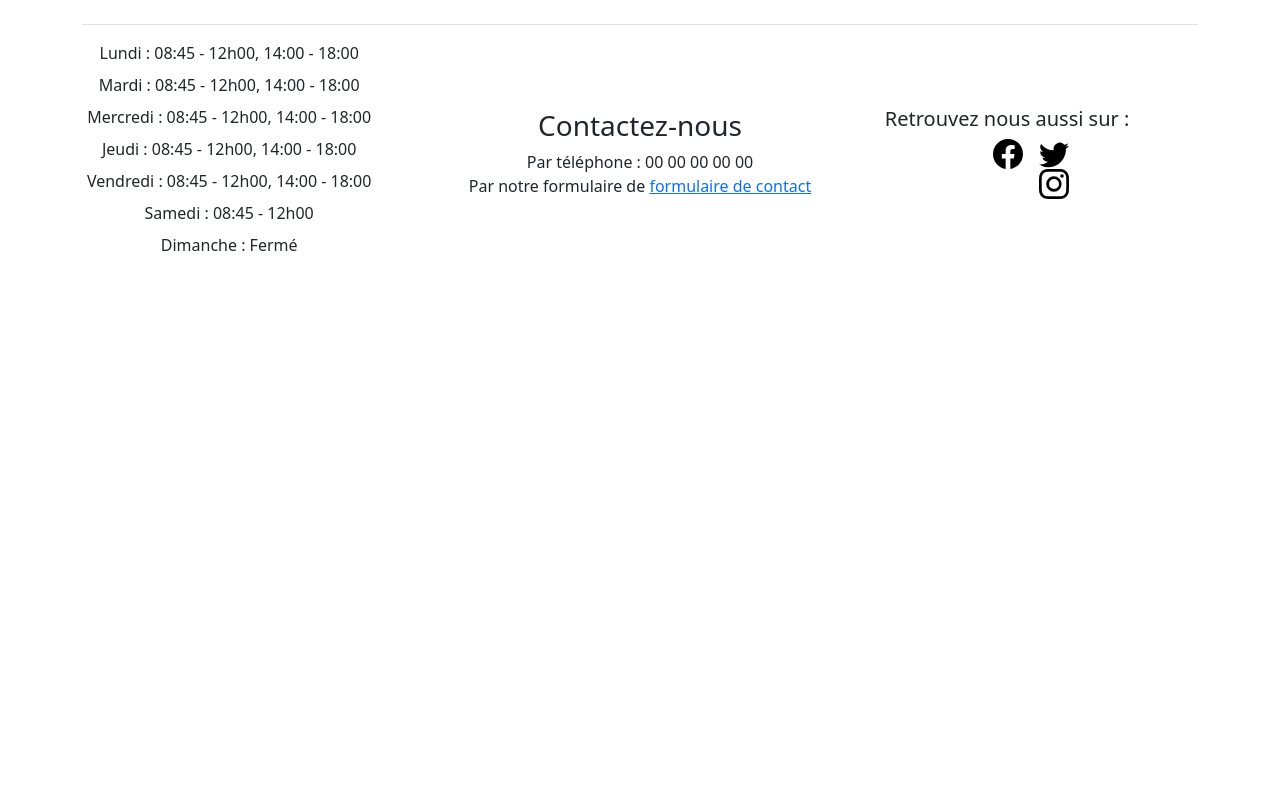
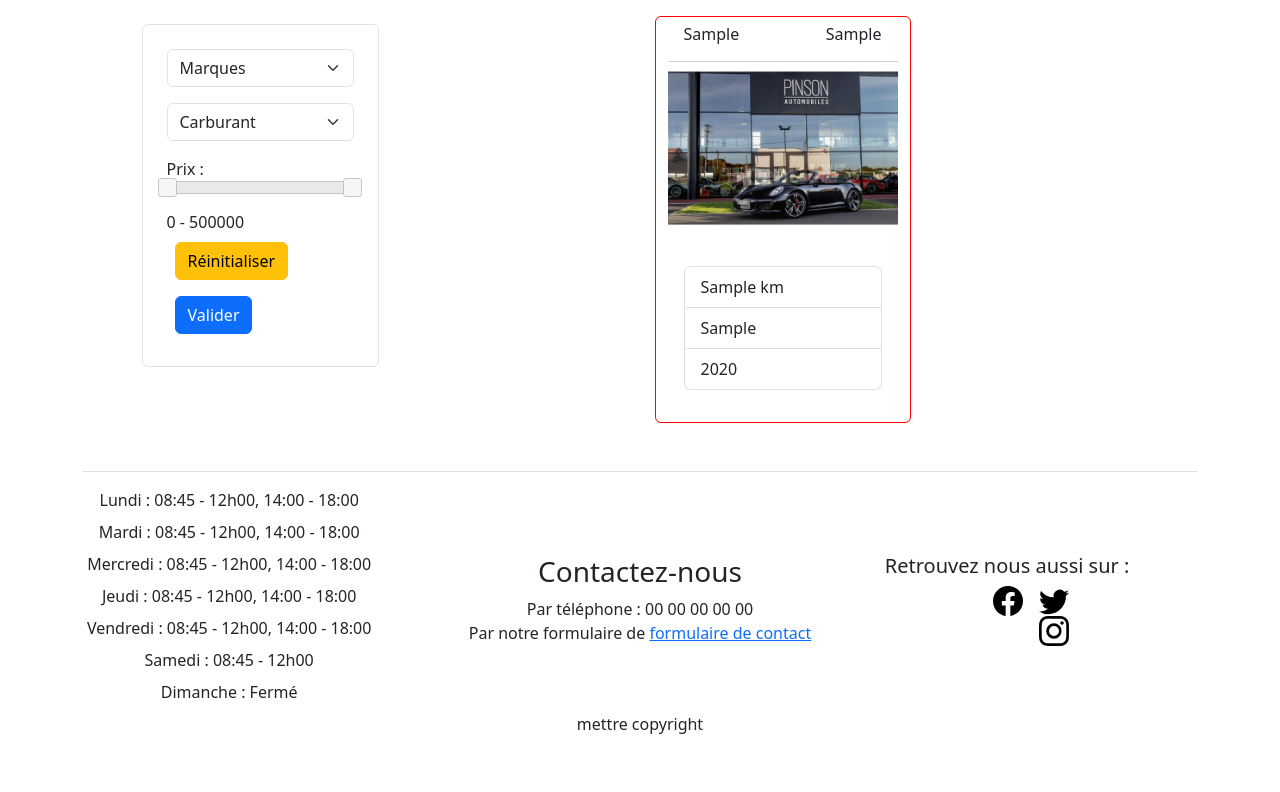
Before and after one commit to Krystopher88/GarageVParrot-PHP, a PHP site: page /used_vehicles.php in a window 1280 px wide. Shown: the part 96-888 px from the top of the page. Before the commit the page ends 347 px from the top, so only its background shows below. Run offline with PHP 8.4, Linux system fonts and the light colour scheme; tables that the repository leaves empty or names only in its code hold one stand-in row (values such as "Sample post"); some libraries are stand-ins or nearby versions.

Commit message:
Implementation of the search filter for used vehicles

```diff
--- a/BDD/vparrot_bdd.sql
+++ b/BDD/vparrot_bdd.sql
@@ -55,6 +55,6 @@ USE vparrot_bdd;
 
 -- Table insertion test2 `Used_Vehicles`
 
-INSERT INTO `Used_Vehicles` (`id`, `pictures`, `brand`, `model`, `mileage`, `fuel_type`, `year`, `price`) VALUES
-(7, NULL, 'Bentley', 'Continental GT3', 180200, 'Essence', 2011, 59990),
-(8, NULL, 'Hummer', 'H1', 44800, 'Essence', 2000, 78900);
+-- INSERT INTO `Used_Vehicles` (`id`, `pictures`, `brand`, `model`, `mileage`, `fuel_type`, `year`, `price`) VALUES
+-- (7, NULL, 'Bentley', 'Continental GT3', 180200, 'Essence', 2011, 59990),
+-- (8, NULL, 'Hummer', 'H1', 44800, 'Essence', 2000, 78900);
--- /dev/null
+++ b/assets/JS/script.js
@@ -0,0 +1,32 @@
+$(document).ready(function() {
+  // Sélectionner l'élément du slider par son ID
+  var slider = $("#price-slider");
+
+  // Initialiser le slider avec les options appropriées
+  slider.slider({
+    range: true, // Activer la sélection d'une plage de valeurs
+    min: 0, // Valeur minimale du range
+    max: 500000, // Valeur maximale du range
+    values: [0 , 500000], // Plage de valeurs initiale
+    step: 1000, // Pas d'incrémentation du slider
+    create: function() {
+      // Ajouter des ronds personnalisés
+      var handles = slider.find(".ui-slider-handle");
+      handles.eq(0).addClass("first-handle");
+      handles.eq(1).addClass("second-handle");
+
+      // Afficher les valeurs initiales du range dans la div
+      var minPrice = slider.slider("values", 0);
+      var maxPrice = slider.slider("values", 1);
+      $("#price-values").text(minPrice + " - " + maxPrice);
+    },
+    slide: function(event, ui) {
+      // Mettre à jour les valeurs des inputs cachés
+      $("#minPrice").val(ui.values[0]);
+      $("#maxPrice").val(ui.values[1]);
+
+      // Mettre à jour les valeurs du range dans la div en temps réel
+      $("#price-values").text(ui.values[0] + " - " + ui.values[1]);
+    }
+  });
+});
--- a/index.php
+++ b/index.php
@@ -1,8 +1,8 @@
 <?php
 require_once('templates/head.php');
 
-$comments = getImportComments($pdo);
-$UsedVehiculeSliders = getImportUsedVehicle($pdo);
+
+
 ?>
 
 
--- a/lib/pdo.php
+++ b/lib/pdo.php
@@ -44,6 +44,42 @@ function getImportUsedVehicle(PDO $pdo, int $limit = null)
   }
 
   $query->execute();
-  return $query->fetchAll();
+
+  return $query->fetchAll(PDO::FETCH_ASSOC);
 }
-?>
+
+function getFilterUsedVehicle(PDO $pdo, $brand, $fuel_type, $minPrice, $maxPrice)
+{
+  $sql = 'SELECT * FROM Used_Vehicles WHERE 1=1';
+
+  if ($brand) {
+    $sql .= ' AND brand = :brand';
+  }
+
+  if ($fuel_type) {
+    $sql .= ' AND fuel_type = :fuel_type';
+  }
+
+  if ($minPrice !== '' && $maxPrice !== '') {
+    $sql .= ' AND price BETWEEN :minPrice AND :maxPrice';
+  }
+
+  $query = $pdo->prepare($sql);
+
+  if ($brand) {
+    $query->bindParam(':brand', $brand, PDO::PARAM_STR);
+  }
+
+  if ($fuel_type) {
+    $query->bindParam(':fuel_type', $fuel_type, PDO::PARAM_STR);
+  }
+
+  if ($minPrice !== '' && $maxPrice !== '') {
+    $query->bindParam(':minPrice', $minPrice, PDO::PARAM_INT);
+    $query->bindParam(':maxPrice', $maxPrice, PDO::PARAM_INT);
+  }
+
+  $query->execute();
+
+  return $query->fetchAll(PDO::FETCH_ASSOC);
+}
--- a/templates/footer.php
+++ b/templates/footer.php
@@ -27,5 +27,6 @@
         <li class="ms-3"><a class="text-body-secondary" href="#"><img src="./assets/icons/instagram.svg" alt="Logo Instagram" class="icon_footer"></a></li>
       </ul>
     </div>
+    <p>mettre copyright</p>
   </footer>
   <!-- FOOTER END -->
--- a/templates/head.php
+++ b/templates/head.php
@@ -13,6 +13,9 @@ son propre garage à Toulouse en 2021.">
   <link href="https://cdn.jsdelivr.net/npm/bootstrap@5.3.0/dist/css/bootstrap.min.css" rel="stylesheet"
   integrity="sha384-9ndCyUaIbzAi2FUVXJi0CjmCapSmO7SnpJef0486qhLnuZ2cdeRhO02iuK6FUUVM" crossorigin="anonymous">
   <link rel="stylesheet" href="https://cdn.jsdelivr.net/npm/bootstrap-icons@1.10.5/font/bootstrap-icons.css">
+  <link rel="stylesheet" href="https://cdnjs.cloudflare.com/ajax/libs/bootstrap-slider/11.0.2/css/bootstrap-slider.min.css">
+  <script src="https://cdnjs.cloudflare.com/ajax/libs/bootstrap-slider/11.0.2/bootstrap-slider.min.js"></script>
+  <link rel="stylesheet" href="https://code.jquery.com/ui/1.12.1/themes/base/jquery-ui.css">
   <link rel="stylesheet" href="./assets/css/style.css">
   <title>Garage Vincent Parrot</title>
 </head>
--- a/templates/slider_used_vehicles.php
+++ b/templates/slider_used_vehicles.php
@@ -1,3 +1,7 @@
+<?php
+$UsedVehiculeSliders = getImportUsedVehicle($pdo);
+?>
+
 <div id="carouselExample" class="carousel slide" data-bs-ride="carousel">
   <div class="carousel-inner">
     <!-- SLIDER USED VEHICLE START CONTENT ONE -->
--- a/templates/slider_visitor_comments.php
+++ b/templates/slider_visitor_comments.php
@@ -1,3 +1,7 @@
+<?php
+$comments = getImportComments($pdo);
+?>
+
 <div class="row col-lg-8">
   <!-- SLIDER VISITOR COMMENTS START -->
   <div id="carousel" class="carousel slide" data-bs-ride="carousel">
--- a/used_vehicles.php
+++ b/used_vehicles.php
@@ -1,7 +1,35 @@
 <?php
 require_once('templates/head.php');
+require_once('lib/pdo.php');
 
 $UsedVehiculeSliders = getImportUsedVehicle($pdo);
+
+// Récupérer les marques distinctes depuis la base de données
+$brandQuery = $pdo->query('SELECT DISTINCT brand FROM Used_Vehicles');
+$brands = $brandQuery->fetchAll(PDO::FETCH_COLUMN);
+
+// Récupérer les types de carburant distincts depuis la base de données
+$fuelTypeQuery = $pdo->query('SELECT DISTINCT fuel_type FROM Used_Vehicles');
+$fuelTypes = $fuelTypeQuery->fetchAll(PDO::FETCH_COLUMN);
+
+$brand = $_GET['brand'] ?? null;
+$fuel_type = $_GET['fuel_type'] ?? null;
+$minPrice = isset($_GET['minPrice']) ? $_GET['minPrice'] : '';
+$maxPrice = isset($_GET['maxPrice']) ? $_GET['maxPrice'] : '';
+$reset = isset($_GET['reset']);
+
+// Réinitialiser les filtres si le bouton "Réinitialiser" est cliqué
+if ($reset) {
+  $brand = null;
+  $fuel_type = null;
+  $minPrice = '';
+  $maxPrice = '';
+}
+
+// Modifier cette ligne pour utiliser la fonction de filtrage appropriée
+if ($brand || $fuel_type || ($minPrice !== '' && $maxPrice !== '')) {
+  $UsedVehiculeSliders = getFilterUsedVehicle($pdo, $brand, $fuel_type, $minPrice, $maxPrice);
+}
 ?>
 
 
@@ -13,7 +41,57 @@ $UsedVehiculeSliders = getImportUsedVehicle($pdo);
   <!-- HEADER END -->
 
   <!-- MAIN START -->
+  <div class="row justify-content-center">
+    <div class="col-3 p-4">
+      <form action="" method="GET" class="form-control p-4">
+        <select name="brand" id="" class="form-select mb-3">
+          <option value="" selected>Marques</option>
+          <?php foreach ($brands as $brandOption) { ?>
+            <option value="<?= $brandOption ?>" <?= $brand === $brandOption ? 'selected' : '' ?>><?= $brandOption ?></option>
+          <?php } ?>
+        </select>
+        <select name="fuel_type" id="fuel-type" class="form-select mb-3">
+          <option value="" selected>Carburant</option>
+          <?php foreach ($fuelTypes as $fuelTypeOption) { ?>
+            <option value="<?= $fuelTypeOption ?>" <?= $fuel_type === $fuelTypeOption ? 'selected' : '' ?>><?= $fuelTypeOption ?></option>
+          <?php } ?>
+        </select>
+        <label for="price">Prix :</label>
+        <div id="price-slider" class="mb-3"></div>
+        <input type="hidden" id="minPrice" name="minPrice" value="<?= $minPrice ?>">
+        <input type="hidden" id="maxPrice" name="maxPrice" value="<?= $maxPrice ?>">
+        <div id="price-values"></div>
+        <button type="submit" class="btn btn-warning m-2" name="reset" value="true">Réinitialiser</button>
+        <button type="submit" class="btn btn-primary m-2">Valider</button>
+      </form>
+    </div>
+    <!-- USED_VEHICLE START -->
+    <div class="col-8 p-3">
+      <div class="row justify-content-around">
+        <?php foreach ($UsedVehiculeSliders as $key => $UsedVehiculeSlider) { ?>
+          <div class="card mb-2 usedVechicled" style="width: 16rem">
+            <div class="card-header bg-transparent d-flex justify-content-between">
+              <h6 class="card-title"><?= $UsedVehiculeSlider['brand']; ?></h6>
+              <h6><?= $UsedVehiculeSlider['model']; ?></h6>
+            </div>
+            <img src="./uploads/img_used_vehicle/E111803730_STANDARD_0.jpg" class="card-img-top" alt="...">
+            <div class="card-body">
+              <p class="card-text">
+              <ul class="list-group">
+                <li class="list-group-item"><?= $UsedVehiculeSlider['mileage']; ?> km</li>
+                <li class="list-group-item"><?= $UsedVehiculeSlider['fuel_type']; ?></li>
+                <li class="list-group-item"><?= $UsedVehiculeSlider['year']; ?></li>
+              </ul>
+              </p>
+            </div>
+          </div>
+        <?php } ?>
+      </div>
+    </div>
+    <!-- USED_VEHICLE END -->
+  </div>
 
+  <!-- MAIN END -->
   <!-- FOOTER START -->
   <?php
   require_once('templates/footer.php')
@@ -22,5 +100,8 @@ $UsedVehiculeSliders = getImportUsedVehicle($pdo);
 
 </body>
 <script src="https://cdn.jsdelivr.net/npm/bootstrap@5.3.0/dist/js/bootstrap.bundle.min.js" integrity="sha384-geWF76RCwLtnZ8qwWowPQNguL3RmwHVBC9FhGdlKrxdiJJigb/j/68SIy3Te4Bkz" crossorigin="anonymous"></script>
+<script src="https://code.jquery.com/jquery-3.7.0.min.js" integrity="sha256-2Pmvv0kuTBOenSvLm6bvfBSSHrUJ+3A7x6P5Ebd07/g=" crossorigin="anonymous"></script>
+<script src="https://code.jquery.com/ui/1.13.2/jquery-ui.min.js" integrity="sha256-lSjKY0/srUM9BE3dPm+c4fBo1dky2v27Gdjm2uoZaL0=" crossorigin="anonymous"></script>
+<script src="./assets/JS/script.js"></script>
 
 </html>
```
Also changed, not shown: test/TEST slider_used_vehicles.php (deleted, +0 -173 lines), test/test boucle slider.txt (deleted, +0 -21 lines), templates/card_used_vehicles.php (added), 2 other files.
